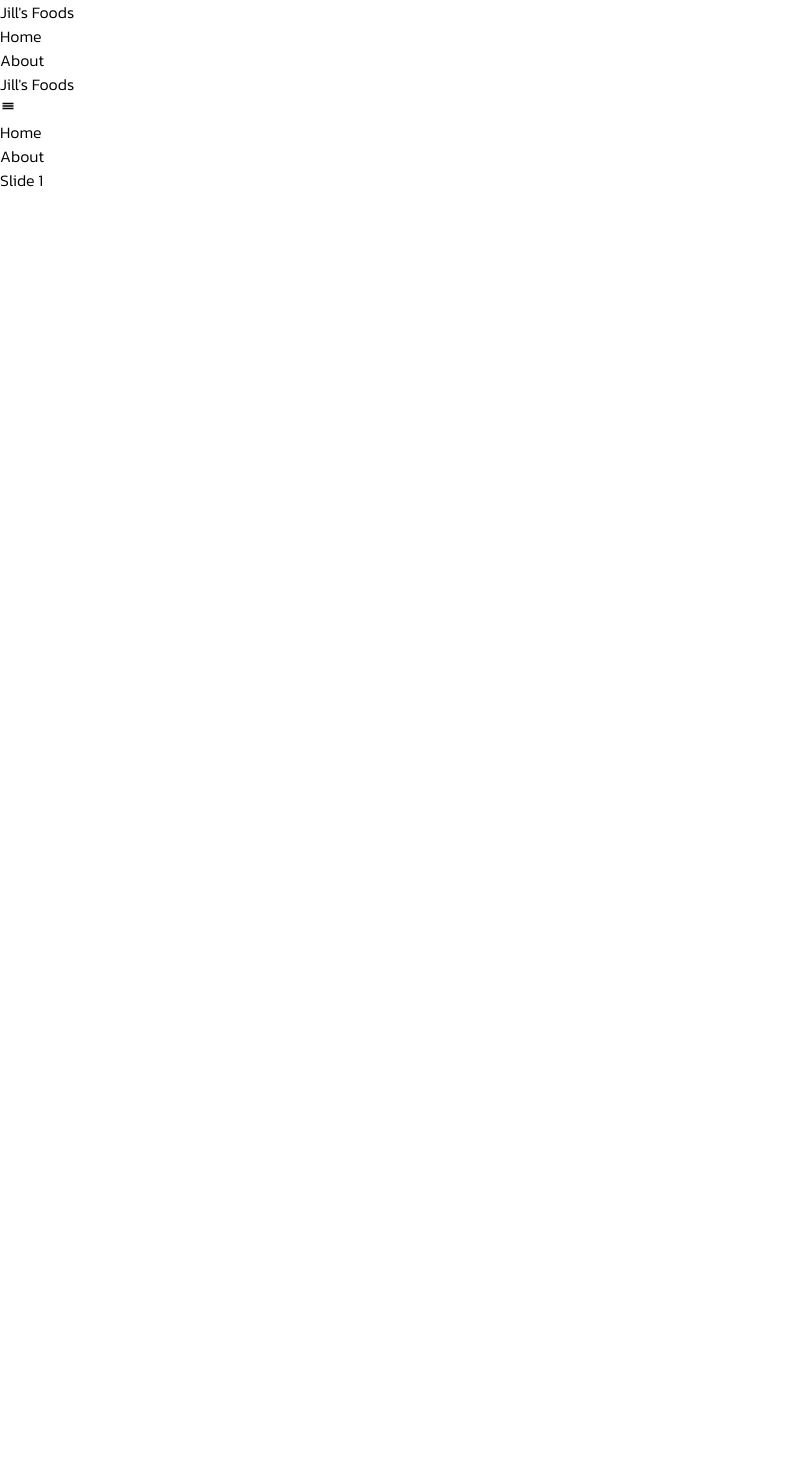
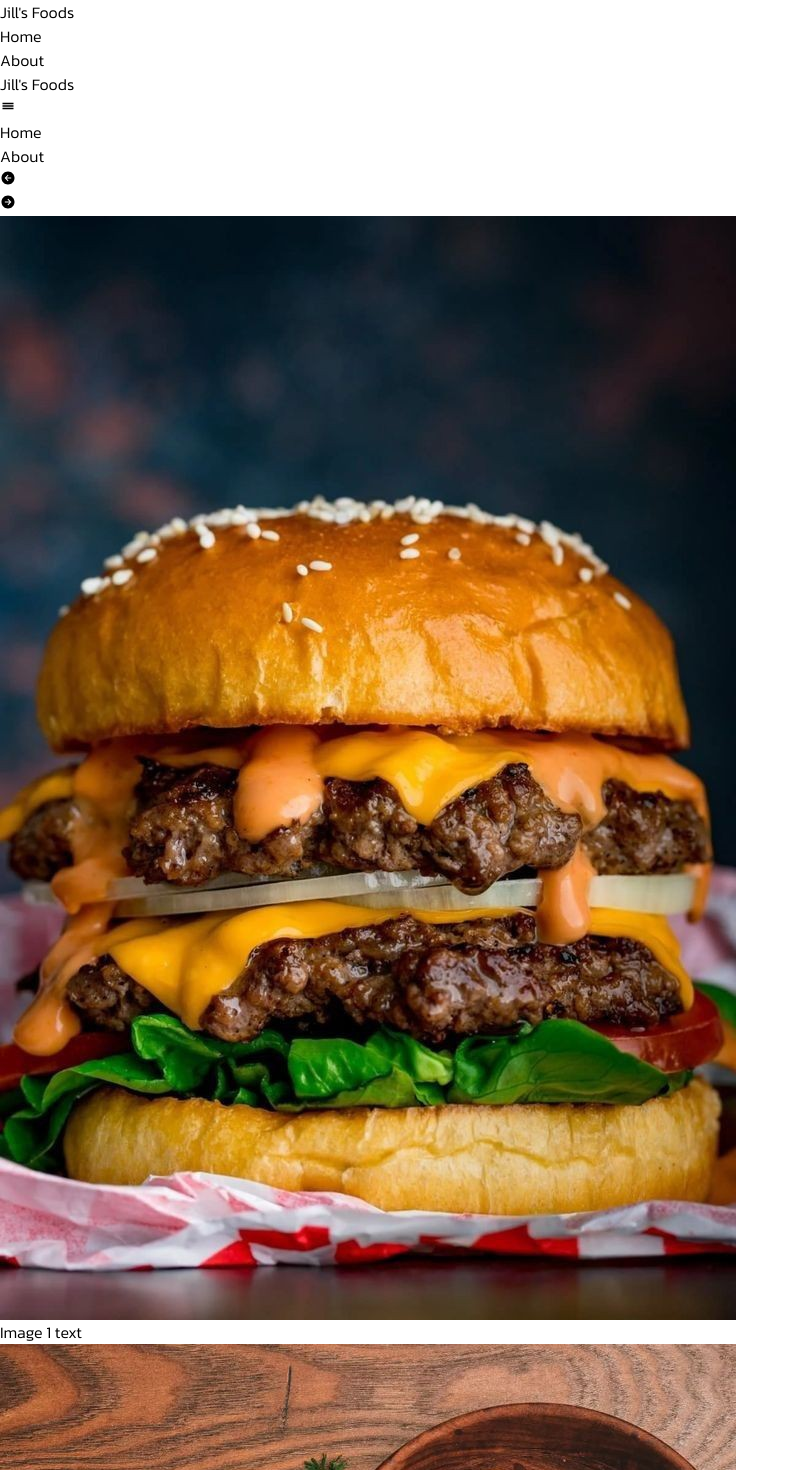
Before and after one commit to Divine-offishal/Jill-Foods, a React (Vite) app: page / in a window 1280 px wide. Shown: the top 1470 px of the page, without its empty margins (0-799 px from the left). Before the commit the page ends 800 px from the top, so only its background shows below. Built offline with nearby package versions, Linux system fonts and the light colour scheme.

Commit message:
Carousel functionality added

```diff
--- a/src/App.jsx
+++ b/src/App.jsx
@@ -7,7 +7,7 @@ import Home from './Pages/Home'
 function App() {
 
   return (
-    <div className=" bg-yellow-200 h-screen w-screen">
+    <div className=" bg-yellow-200 h-screen w-screen overflow-x-hidden">
       <Navbar/>
       <MobileNav/>
       <Home/>
--- /dev/null
+++ b/src/Components/Card.jsx
@@ -0,0 +1,23 @@
+import React from 'react'
+import Images from '../Images/images'
+import {IonIcon} from '@ionic/react'
+import { addCircleSharp } from 'ionicons/icons'
+
+const Card = () => {
+  return (
+    <div className='h-72 w-56 bg-yellow-200 border-2 border-amber-900 text-amber-900'>
+      <img src={Images.image2} alt="" className=' h-52 w-52 mt-2'/>
+      <div className='flex py-2'>
+        <div className='ml-2'>
+          <h1 className=' font-semibold text-2xl'>Item name</h1>
+          <h1 className=' font-medium text-md'>$2222</h1>
+        </div>
+        <div className='text-4xl text-green-700 ml-auto'>
+          <IonIcon icon={addCircleSharp}/>
+        </div>
+      </div>
+    </div>
+  )
+}
+
+export default Card
--- a/src/Components/Caroursel.jsx
+++ b/src/Components/Caroursel.jsx
@@ -1,24 +1,57 @@
-import React from 'react'
-import {Swiper, SwiperSlide} from 'swiper/react'
-import {Navigation, A11y, Autoplay} from 'swiper'
-import 'swiper/css'
-import 'swiper/css/navigation'
+import React, { useState } from 'react'
+import { IonIcon } from '@ionic/react'
+import { arrowBackCircleSharp } from 'ionicons/icons'
+import { arrowForwardCircleSharp } from 'ionicons/icons'
+import CarouselData from '../Data/CarouselData'
 
 const Caroursel = () => {
+
+  const [index, setIndex] = useState(0)
+
+  const backClick = () => {
+    if (index === 0) {
+      setIndex(1)
+    }else {
+      setIndex(0)
+    }
+  }
+
+  const forwardClick = () => {
+    if(index === 1) {
+      setIndex(0)
+    }else {
+      setIndex(1)
+    }
+  }
+
+  // setInterval(()=> {
+  //   forwardClick()
+  // }, 5000)
+
   return (
-    <Swiper
-      // style={{
-      //   '--swiper-navigation-color': '#fff'
-      // }}
-      modules={[Navigation, A11y, Autoplay]}
-      navigation
-      autoplay={{delay: 5000}}
-      slidesPerView={1}>
-        <SwiperSlide>
-          <div className='h-44 w-screen bg-white'>Slide 1</div>
-        </SwiperSlide>
+    <>
+    {/* Carousel Controls */}
+        <div className='flex relative text-3xl md:ml-4 top-36 text-yellow-200 z-30 w-screen'>
+          <div className='absolute  ' onClick={backClick}>
+            <IonIcon icon={arrowBackCircleSharp} />
+          </div>
+          <div className='absolute lg:ml-[44em] md:ml-[24em] ml-[19rem]' onClick={forwardClick}>
+            <IonIcon icon={arrowForwardCircleSharp} />
+          </div>
+        </div>
 
-    </Swiper>
+      {/* Carousel Body */}
+      <div className={`flex translate-x-[-${index}00vw] relative transition-all duration-300 ease-in-out`}>
+        {
+          CarouselData.map((item, i) => (
+            <div className='w-screen h-96 shrink-0 relative' key={i}>
+              <img src={item.image} alt={item.text} className=' object-cover h-full w-full'/>
+              <h1 className='absolute top-[4em] md:left-[12em] left-[3em] font-bold text-5xl mx-auto text-neutral-50'>{item.text}</h1>
+            </div>
+          ))
+        }
+      </div>
+    </>
   )
 }
 
--- a/src/Components/MobileNav.jsx
+++ b/src/Components/MobileNav.jsx
@@ -17,7 +17,7 @@ const MobileNav = () => {
       </div>
 
       {/* Nav items */}
-      <div className={`w-screen h-[50%] fixed left-0 bg-amber-900 text-2xl text-center text-yellow-200 transition-all duration-300 ease-in-out z-40 pt-20 ${open? 'top-0': 'top-[-400px]'}`}>
+      <div className={`w-screen h-64 fixed left-0 bg-amber-900 text-2xl text-center text-yellow-200 transition-all duration-300 ease-in-out z-40 pt-20 ${open? 'top-0': 'top-[-400px]'}`}>
         <h1 className=' my-4'>Home</h1>
         <h1 className=' my-4'>About</h1>
       </div>
--- /dev/null
+++ b/src/Data/CarouselData.jsx
@@ -0,0 +1,14 @@
+import Images from "../Images/images"
+
+const CarouselData = [
+  {
+    image: Images.image1,
+    text: 'Image 1 text'
+  },
+  {
+    image: Images.image2,
+    text: 'Image2 text'
+  }
+]
+
+export default CarouselData
--- a/src/Pages/Home.jsx
+++ b/src/Pages/Home.jsx
@@ -1,10 +1,12 @@
 import React from 'react'
+import Card from '../Components/Card'
 import Caroursel from '../Components/Caroursel'
 
 const Home = () => {
   return (
     <div>
       <Caroursel/>
+      <Card/>
     </div>
   )
 }
```
